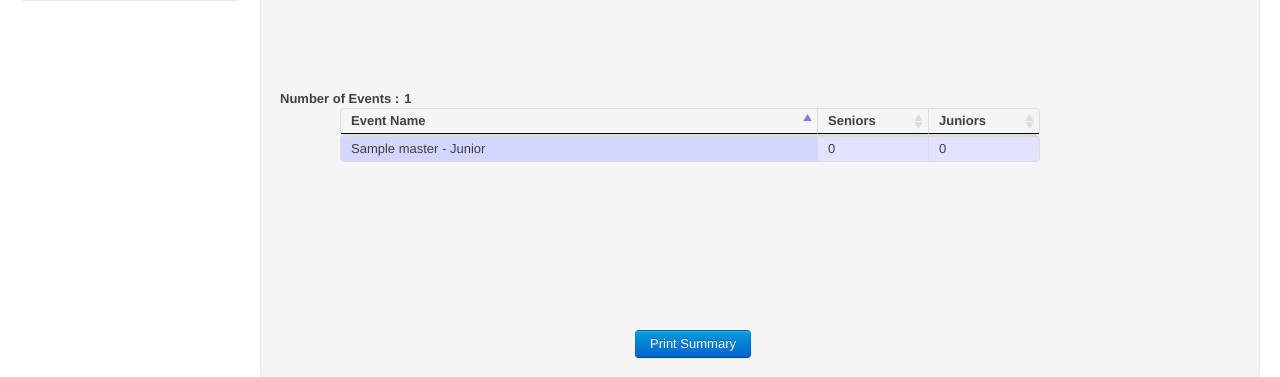
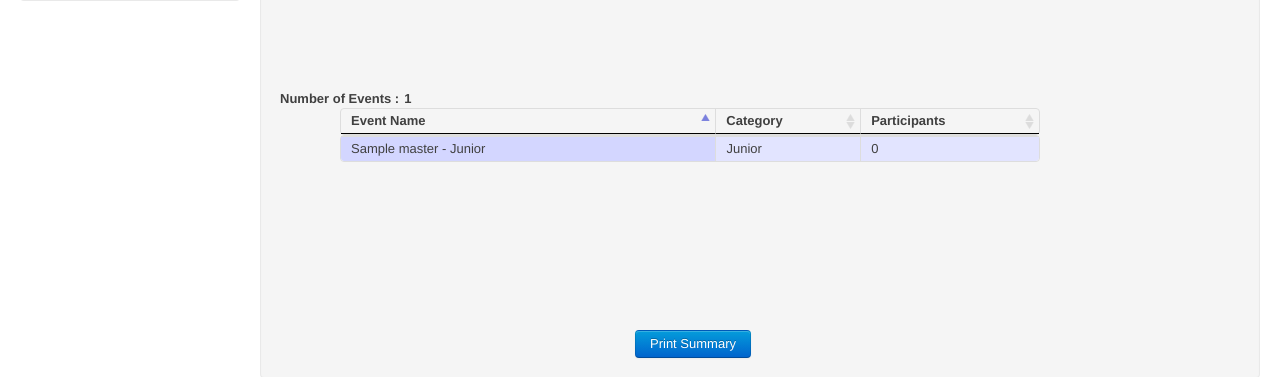
Before and after one commit to lazyguy/Event-management, a PHP site: page /report/summary.php in a window 1280 px wide. Shown: the part 369-746 px from the top of the page. Run offline with PHP 8.4, Linux system fonts and the light colour scheme; tables that the repository leaves empty hold one stand-in row (values such as "Sample post"); lists and menus that the app fills with data are empty.

Commit message:
summary report complete - bug fix

```diff
--- a/report/reportManager.php
+++ b/report/reportManager.php
@@ -88,7 +88,7 @@ function getSummary($con) {
     }
 
     $eArray[] = array();
-    $query = "SELECT * from event_master";
+    $query = "SELECT * from event_master where 1 order by event_name asc";
     $rsd = mysqli_query($con, $query);
     $counter = 0;
     while ($result = mysqli_fetch_array($rsd)) {
@@ -100,12 +100,12 @@ function getSummary($con) {
         $result0 = mysqli_fetch_array($rsd0);
         $jCount = $result0[0];
 
-        $query = "select count(*) from participant_master where regn_number IN(select regn_number from event_trans where event_id = $eId) and category = '1'";
+        $query = "select count(*) from participant_master where regn_number IN(select regn_number from event_trans where event_id = $eId) and category = '2'";
         $rsd0 = mysqli_query($con, $query);
         $result0 = mysqli_fetch_array($rsd0);
         $sCount = $result0[0];
 
-        $eArray[$counter] = array("eId" => $eId, "eName" => $eName, "jCount" => $jCount, "sCount" => $sCount);
+        $eArray[$counter] = array("eId" => $eId, "eName" => $eName, "category" => getEventName($result["event_type"]), "count" => $sCount+$jCount);
         $counter = $counter + 1;
     }
 
--- a/report/summary.php
+++ b/report/summary.php
@@ -95,9 +95,9 @@
                                 <table class="condensed-table bordered-table" id="eventSummaryTable">
                                     <thead>
                                         <tr>
-                                            <th width="70%"><b>Event Name</b></th>
-                                            <th width="15%"><b>Seniors</b></th>
-                                            <th width="15%"><b>Juniors</b></th>
+                                            <th width="55%"><b>Event Name</b></th>
+                                            <th width="20%"><b>Category</b></th>
+                                            <th width="25%"><b>Participants</b></th>
                                         </tr>
                                     </thead>
                                     <tbody id="eventSummaryBody">
@@ -149,7 +149,7 @@
                     $('#eventSummaryBody').empty();
                     for (var i = 0; i < obj.events.length; i++) {
                         $('#eventSummaryBody').append("<tr>"+"<td>"+obj.events[i].eName+
-                            "</td>"+"<td>"+obj.events[i].sCount+"</td>"+"<td>"+obj.events[i].jCount+"</td>"+"</tr>");
+                            "</td>"+"<td>"+obj.events[i].category+"</td>"+"<td>"+obj.events[i].count+"</td>"+"</tr>");
                     }
                     $('#schoolSummaryTable').dataTable({
                         "bLengthChange": false,
```
Also changed, not shown: report/printSummary.php (+15 -15 lines).
